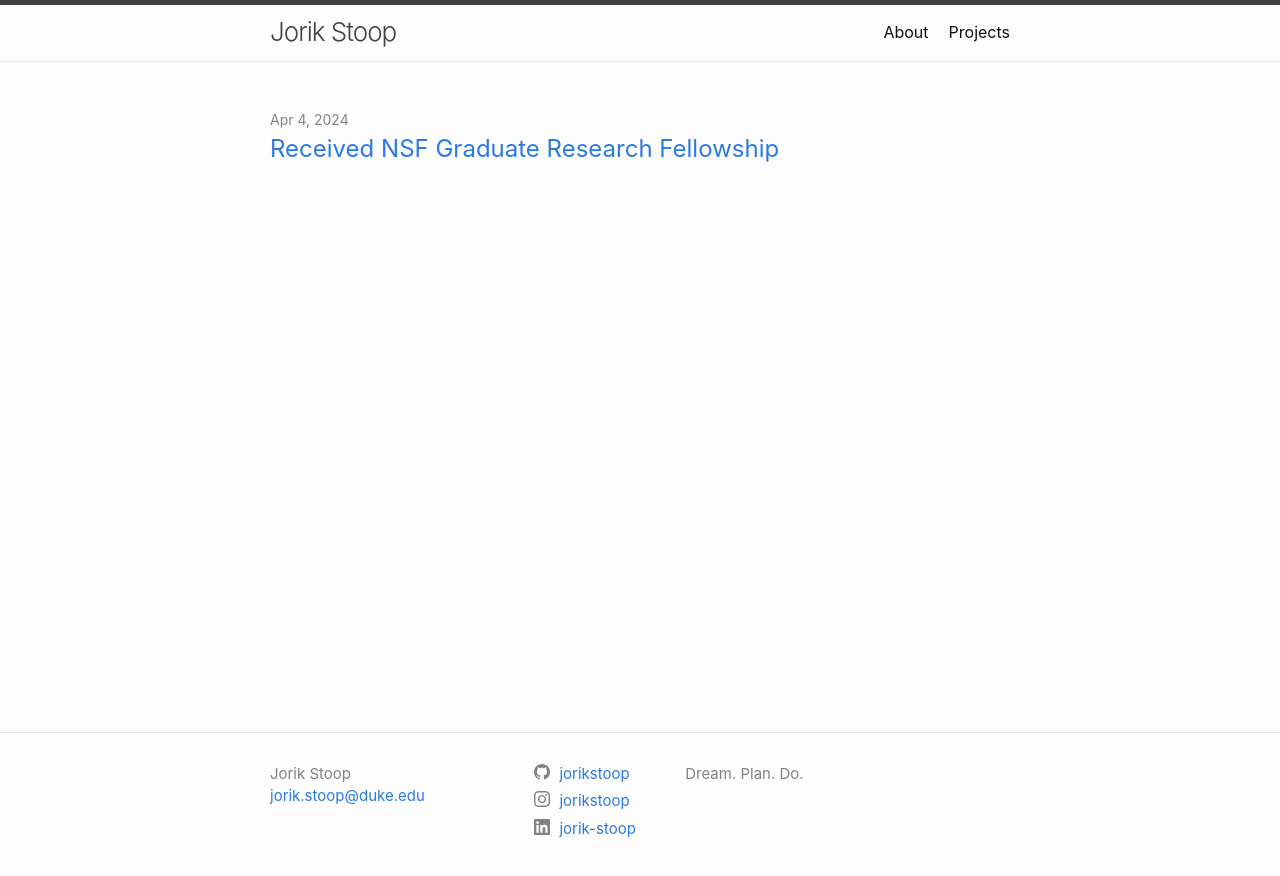
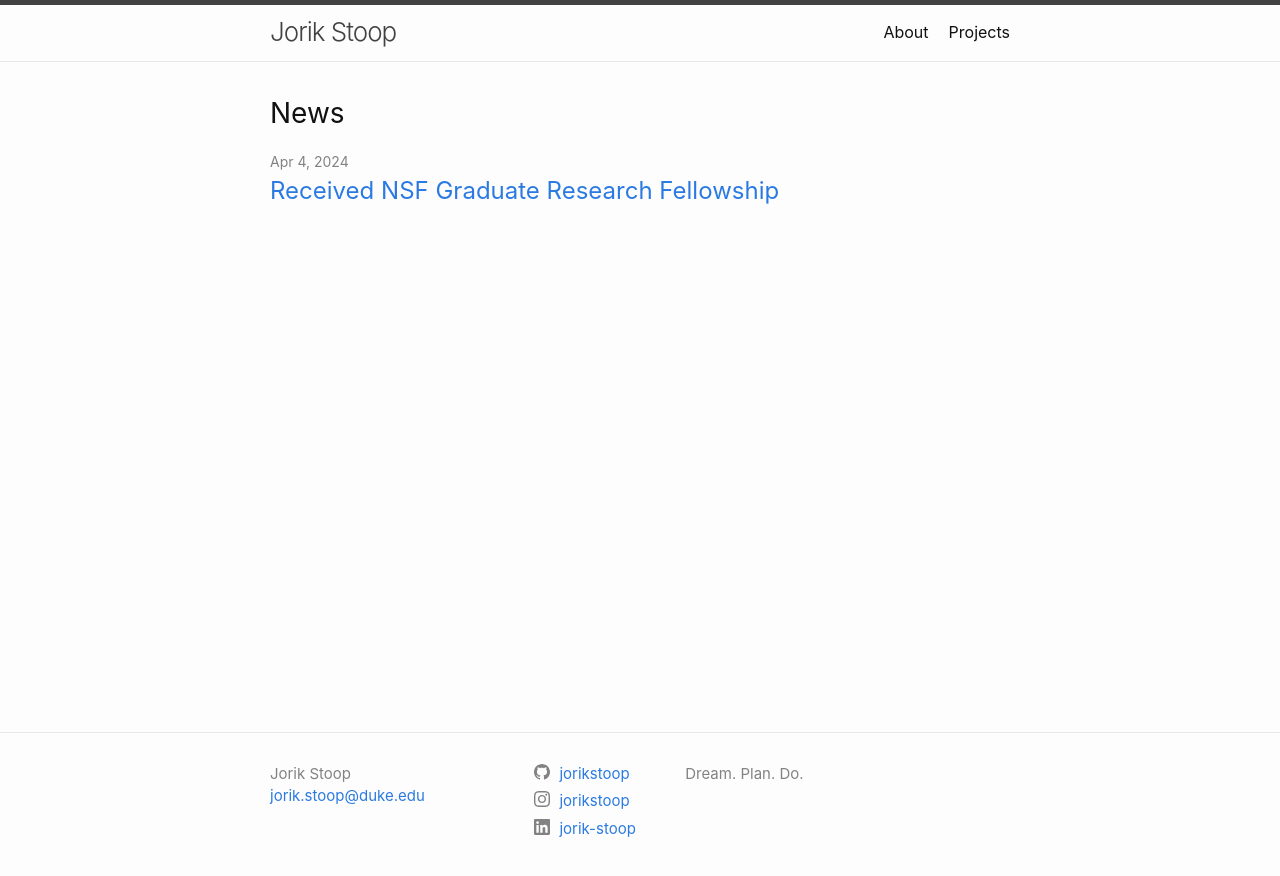
Before and after one commit to jorikstoop/jorikstoop.github.io, a Jekyll site: the page built from index.md, in a window 1280 px wide. Shown: the top 876 px of the page. Built offline with Jekyll 4.4.1, drawn with Linux system fonts in a browser that asks for light colours.

Commit message:
Update home.html

```diff
--- a/_layouts/home.html
+++ b/_layouts/home.html
@@ -11,7 +11,7 @@
   {{ content }}
 
   {%- if site.posts.size > 0 -%}
-    <h2 class="post-list-heading">{{ page.list_title }}</h2>
+    <h2 class="post-list-heading">{{ page.list_title | default: "News"}}</h2>
     <ul class="post-list">
       {%- for post in site.posts -%}
       <li>
@@ -30,7 +30,7 @@
     </ul>
 
     <!-- add publications list
-    <h2 class="post-list-heading">{{ page.list_title | "Publications" }}</h2>
+    <h2 class="post-list-heading">{{ page.list_title | default: "Publications" }}</h2>
     <ul class="post-list">
       {%- for publication in site.publications -%}
       <li>
```
